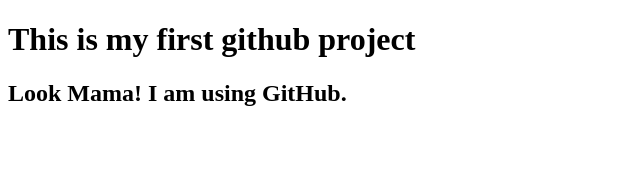
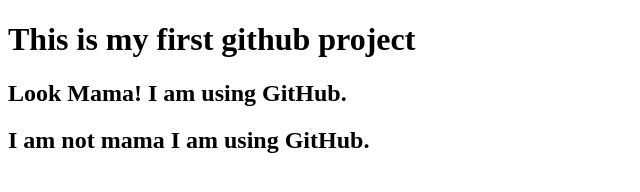
Before and after one commit to mahsin-islam/my-first-website, a plain HTML site: page index.html in a window 1280 px wide. Shown: the whole page, without its empty margins (0-640 px from the left). Drawn offline with Linux system fonts and the light colour scheme.

Commit message:
Update index.html
Add Not mama

```diff
--- a/index.html
+++ b/index.html
@@ -8,5 +8,6 @@
 <body>
     <h1>This is my first github project</h1>
     <h2>Look Mama! I am using GitHub.</h2>
+    <h2>I am not mama I am using GitHub.</h2>
 </body>
 </html>
```
